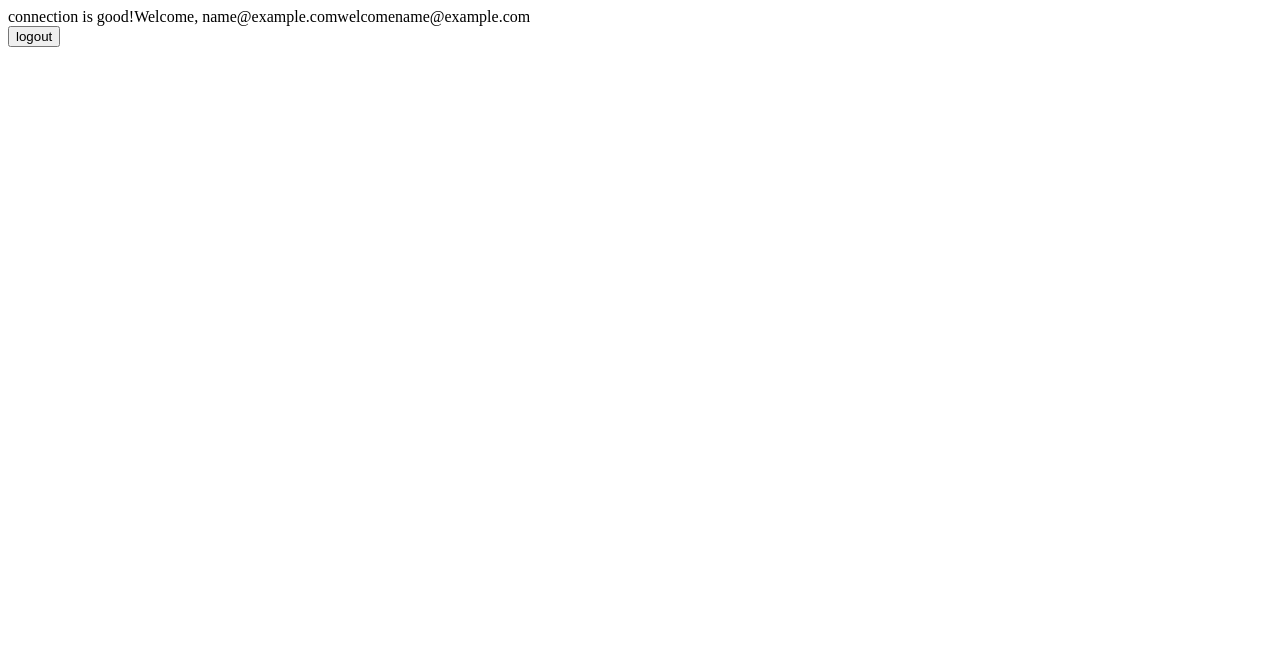
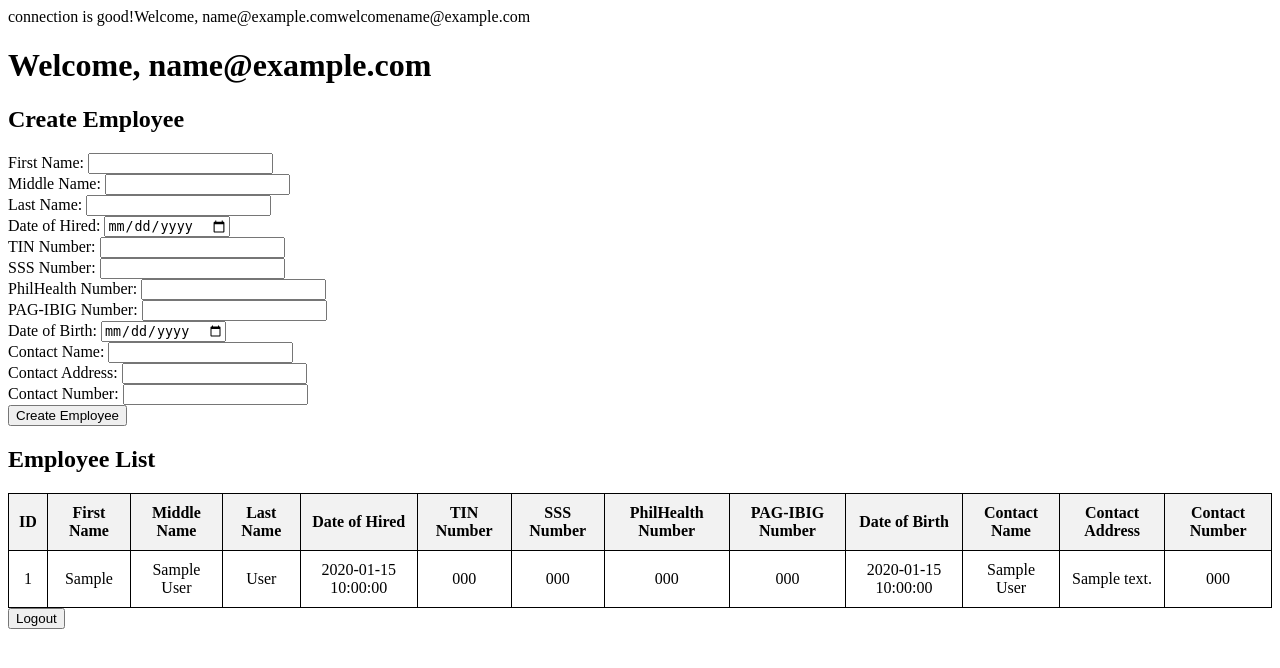
Before and after one commit to Kishnalia/OfficeCodingHandlingSystem, a PHP site: page / in a window 1280 px wide. Shown: the top 668 px of the page. Run offline with PHP 8.4, Linux system fonts and the light colour scheme; the visitor is signed in with stand-in values (Sample User, id 1); tables that the repository leaves empty or names only in its code hold one stand-in row (values such as "Sample post").

Commit message:
Initial commit

```diff
--- a/create.php
+++ b/create.php
@@ -41,7 +41,7 @@ if($_SERVER["REQUEST_METHOD"]='POST'){
 
 ?>
 
-<!DOCTYPE html>
+<!-- <!DOCTYPE html>
 <html lang="en">
 <head>
     <meta charset="UTF-8">
@@ -68,4 +68,4 @@ if($_SERVER["REQUEST_METHOD"]='POST'){
 
 
 </body>
-</html>
+</html> -->
--- a/index.php
+++ b/index.php
@@ -16,19 +16,99 @@ $email = $_SESSION['email'];
 
 
 echo "welcome" . $email;
+$sql = "SELECT * FROM employees";
+$result = $conn->query($sql);
 ?>
-
-
-
 
 <!DOCTYPE html>
 <html lang="en">
 <head>
     <meta charset="UTF-8">
     <meta name="viewport" content="width=device-width, initial-scale=1.0">
-    <title>Document</title>
+    <title>Employee Management</title>
+    <style>
+        table {
+            width: 100%;
+            border-collapse: collapse;
+        }
+        table, th, td {
+            border: 1px solid black;
+        }
+        th, td {
+            padding: 10px;
+            text-align: center;
+        }
+        th {
+            background-color: #f2f2f2;
+        }
+    </style>
 </head>
 <body>
-<form action="logout.php" method="post"> <button type="submit">logout</button></form>
+    <h1>Welcome, <?php echo htmlspecialchars($_SESSION['email']); ?></h1>
+
+    <!-- Employee Creation Form -->
+    <h2>Create Employee</h2>
+    <form method="POST" action="create.php">
+        <label>First Name:</label> <input type="text" name="first_name" required><br>
+        <label>Middle Name:</label> <input type="text" name="middle_name"><br>
+        <label>Last Name:</label> <input type="text" name="last_name" required><br>
+        <label>Date of Hired:</label> <input type="date" name="date_of_hired" required><br>
+        <label>TIN Number:</label> <input type="text" name="tin_number"><br>
+        <label>SSS Number:</label> <input type="text" name="sss_number"><br>
+        <label>PhilHealth Number:</label> <input type="text" name="philhealth_number"><br>
+        <label>PAG-IBIG Number:</label> <input type="text" name="pag_ibig_number"><br>
+        <label>Date of Birth:</label> <input type="date" name="date_of_birth" required><br>
+        <label>Contact Name:</label> <input type="text" name="contact_name"><br>
+        <label>Contact Address:</label> <input type="text" name="contact_address"><br>
+        <label>Contact Number:</label> <input type="text" name="contact_number"><br>
+        <button type="submit">Create Employee</button>
+    </form>
+
+    <!-- Display Employee Table -->
+    <h2>Employee List</h2>
+    <table>
+        <tr>
+            <th>ID</th>
+            <th>First Name</th>
+            <th>Middle Name</th>
+            <th>Last Name</th>
+            <th>Date of Hired</th>
+            <th>TIN Number</th>
+            <th>SSS Number</th>
+            <th>PhilHealth Number</th>
+            <th>PAG-IBIG Number</th>
+            <th>Date of Birth</th>
+            <th>Contact Name</th>
+            <th>Contact Address</th>
+            <th>Contact Number</th>
+        </tr>
+        <?php
+        if ($result->num_rows > 0) {
+            while ($row = $result->fetch_assoc()) {
+                echo "<tr>
+                    <td>" . $row['employee_id'] . "</td>
+                    <td>" . htmlspecialchars($row['first_name']) . "</td>
+                    <td>" . htmlspecialchars($row['middle_name']) . "</td>
+                    <td>" . htmlspecialchars($row['last_name']) . "</td>
+                    <td>" . $row['date_of_hired'] . "</td>
+                    <td>" . $row['tin_number'] . "</td>
+                    <td>" . $row['sss_number'] . "</td>
+                    <td>" . $row['philhealth_number'] . "</td>
+                    <td>" . $row['pag_ibig_number'] . "</td>
+                    <td>" . $row['date_of_birth'] . "</td>
+                    <td>" . htmlspecialchars($row['contact_name']) . "</td>
+                    <td>" . htmlspecialchars($row['contact_address']) . "</td>
+                    <td>" . htmlspecialchars($row['contact_number']) . "</td>
+                </tr>";
+            }
+        } else {
+            echo "<tr><td colspan='13'>No employees found</td></tr>";
+        }
+        ?>
+    </table>
+
+    <form action="logout.php" method="post">
+        <button type="submit">Logout</button>
+    </form>
 </body>
 </html>
--- a/signup.php
+++ b/signup.php
@@ -1,6 +1,6 @@
 <?php
 include 'db.php';
-session_start();
+
 if($_SERVER["REQUEST_METHOD"] == 'POST'){
     $inputEmail = $_POST['email'];
     $inputPass = $_POST['password'];
```
